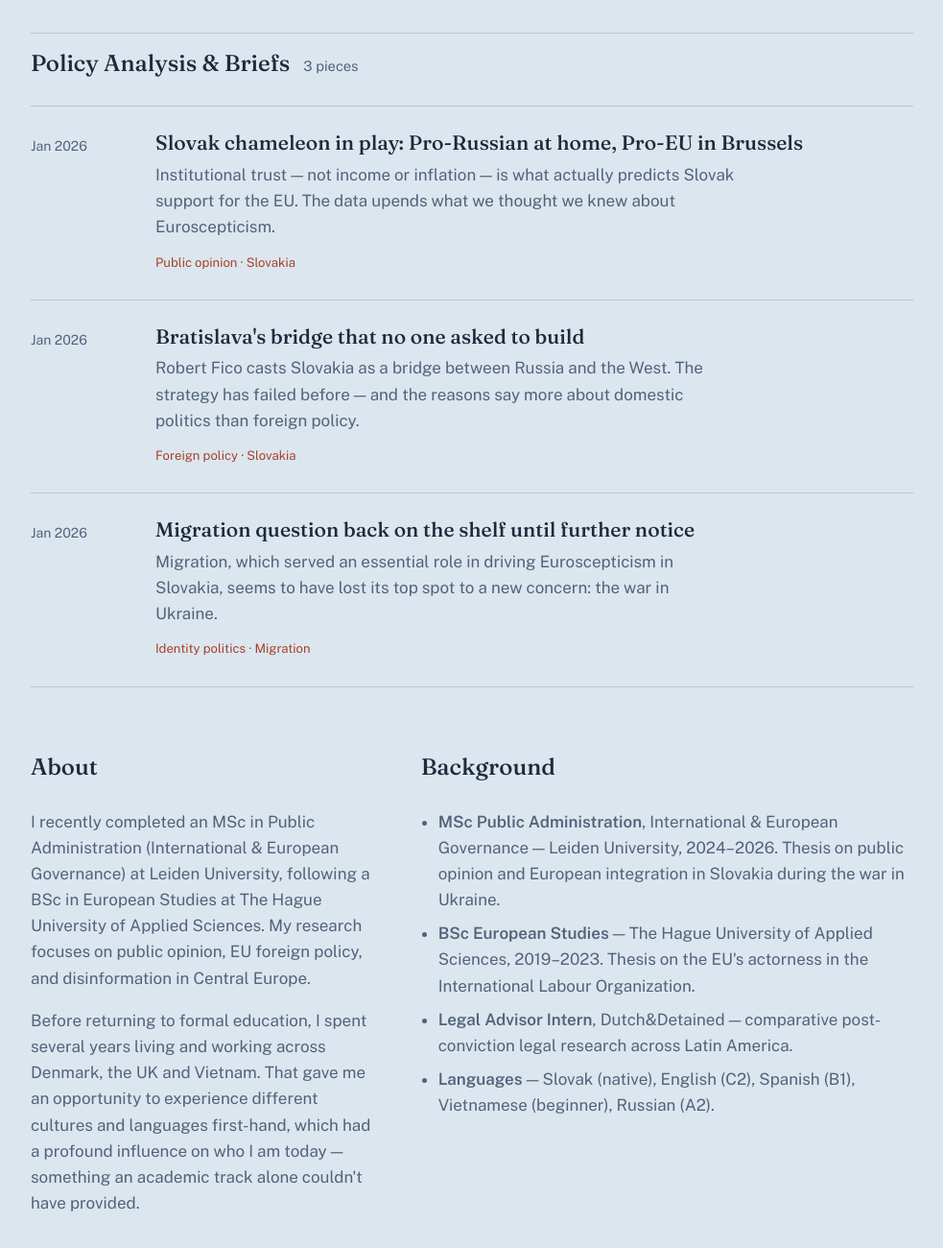
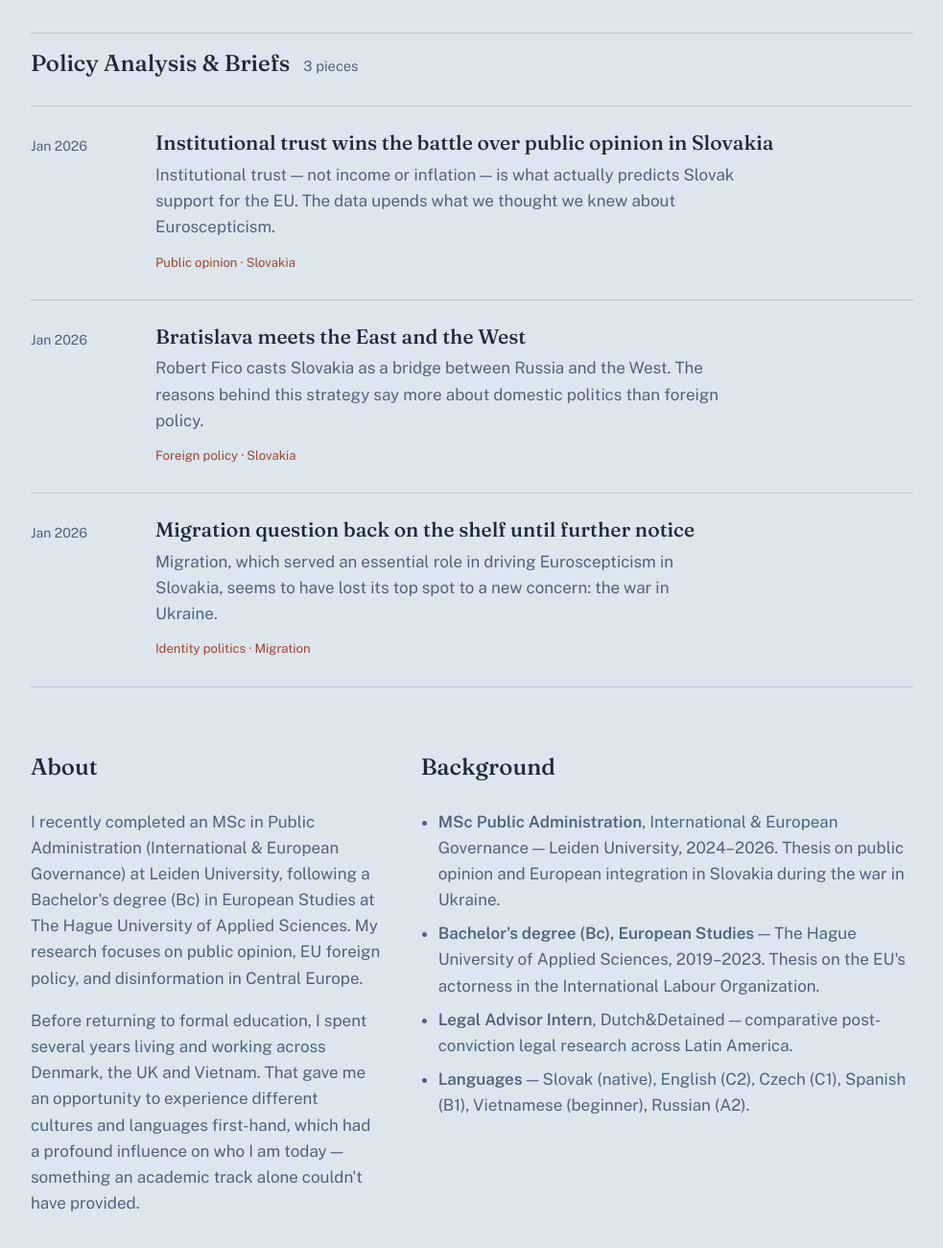
Before and after one commit to stanislavdurilla/portfolio-, a plain HTML site: page index.html in a window 1280 px wide. Shown: the part 500-1800 px from the top of the page at 96% size, without its empty margins (148-1131 px from the left). Drawn offline with nearby package versions, Linux system fonts and the light colour scheme.

Commit message:
Add files via upload

```diff
--- a/index.html
+++ b/index.html
@@ -54,7 +54,7 @@
   <a class="dispatch" href="articles/institutional-trust.html">
     <span class="date">Jan 2026</span>
     <div>
-      <h3>Slovak chameleon in play: Pro-Russian at home, Pro-EU in Brussels</h3>
+      <h3>Institutional trust wins the battle over public opinion in Slovakia</h3>
       <p>Institutional trust — not income or inflation — is what actually predicts Slovak support for the EU. The data upends what we thought we knew about Euroscepticism.</p>
       <span class="tag">Public opinion · Slovakia</span>
     </div>
@@ -63,8 +63,8 @@
   <a class="dispatch" href="articles/bridge-strategy.html">
     <span class="date">Jan 2026</span>
     <div>
-      <h3>Bratislava's bridge that no one asked to build</h3>
-      <p>Robert Fico casts Slovakia as a bridge between Russia and the West. The strategy has failed before — and the reasons say more about domestic politics than foreign policy.</p>
+      <h3>Bratislava meets the East and the West</h3>
+      <p>Robert Fico casts Slovakia as a bridge between Russia and the West. The reasons behind this strategy say more about domestic politics than foreign policy.</p>
       <span class="tag">Foreign policy · Slovakia</span>
     </div>
   </a>
@@ -84,7 +84,7 @@
     <div class="section-head" style="border-top:none; padding-top:0;">
       <h2>About</h2>
     </div>
-    <p>I recently completed an MSc in Public Administration (International &amp; European Governance) at Leiden University, following a BSc in European Studies at The Hague University of Applied Sciences. My research focuses on public opinion, EU foreign policy, and disinformation in Central Europe.</p>
+    <p>I recently completed an MSc in Public Administration (International &amp; European Governance) at Leiden University, following a Bachelor's degree (Bc) in European Studies at The Hague University of Applied Sciences. My research focuses on public opinion, EU foreign policy, and disinformation in Central Europe.</p>
     <p>Before returning to formal education, I spent several years living and working across Denmark, the UK and Vietnam. That gave me an opportunity to experience different cultures and languages first-hand, which had a profound influence on who I am today — something an academic track alone couldn't have provided.</p>
   </div>
   <div class="col">
@@ -93,9 +93,9 @@
     </div>
     <ul>
       <li><strong>MSc Public Administration</strong>, International &amp; European Governance — Leiden University, 2024–2026. Thesis on public opinion and European integration in Slovakia during the war in Ukraine.</li>
-      <li><strong>BSc European Studies</strong> — The Hague University of Applied Sciences, 2019–2023. Thesis on the EU's actorness in the International Labour Organization.</li>
+      <li><strong>Bachelor's degree (Bc), European Studies</strong> — The Hague University of Applied Sciences, 2019–2023. Thesis on the EU's actorness in the International Labour Organization.</li>
       <li><strong>Legal Advisor Intern</strong>, Dutch&amp;Detained — comparative post-conviction legal research across Latin America.</li>
-      <li><strong>Languages</strong> — Slovak (native), English (C2), Spanish (B1), Vietnamese (beginner), Russian (A2).</li>
+      <li><strong>Languages</strong> — Slovak (native), English (C2), Czech (C1), Spanish (B1), Vietnamese (beginner), Russian (A2).</li>
     </ul>
   </div>
 </section>
```
Also changed, not shown: articles/bridge-strategy.html (+8 -8 lines), articles/institutional-trust.html (+4 -4 lines).
